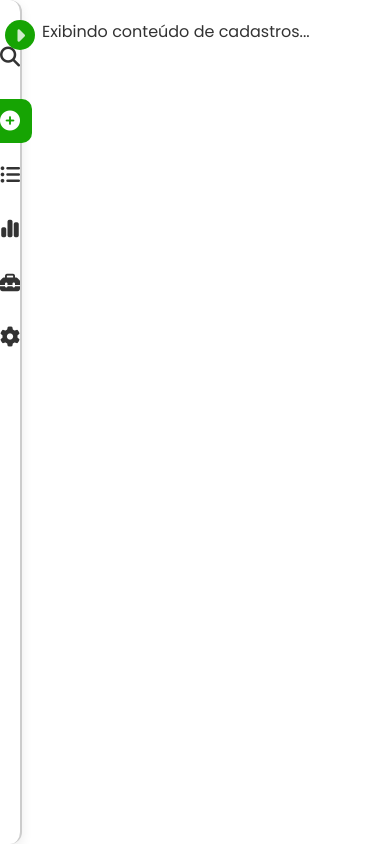
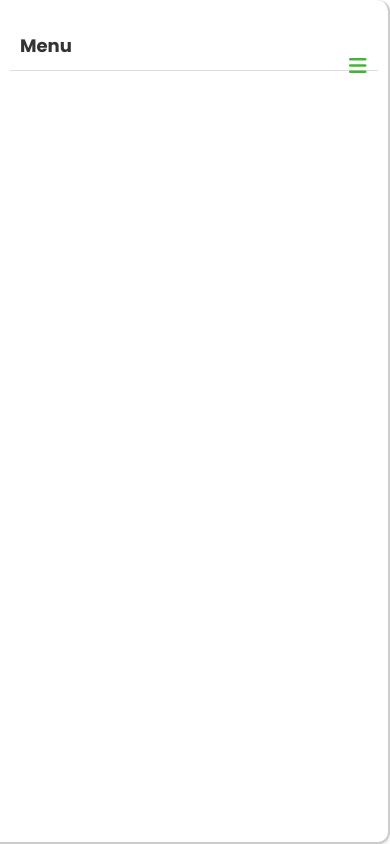
Before and after one commit to Ferreira-Nicolas/Frontend-SIGEPP, a React (Vite) app: page /home in a window 390 px wide. Built offline with nearby package versions, Linux system fonts and the light colour scheme.

Commit message:
mobile version

```diff
--- a/index.html
+++ b/index.html
@@ -5,6 +5,7 @@
   <meta charset="UTF-8" />
   <link rel="icon" type="image/svg+xml" href="/vite.svg" />
   <meta name="viewport" content="width=device-width, initial-scale=1.0" />
+
   <link rel="stylesheet" href="https://cdnjs.cloudflare.com/ajax/libs/font-awesome/6.7.2/css/all.min.css"
     integrity="sha512-Evv84Mr4kqVGRNSgIGL/F/aIDqQb7xQ2vcrdIwxfjThSH8CSR7PBEakCr51Ck+w+/U6swU2Im1vVX0SVk9ABhg=="
     crossorigin="anonymous" referrerpolicy="no-referrer" />
--- a/src/components/Sidebar.jsx
+++ b/src/components/Sidebar.jsx
@@ -5,8 +5,10 @@ const Sidebar = ({ selectedMenu, onMenuClick }) => {
   const [isOpen, setIsOpen] = useState(true);
   const [openMenus, setOpenMenus] = useState({}); // Controla os submenus abertos
   const [shouldFocusSearch, setShouldFocusSearch] = useState(false);
+  const [isMobile, setIsMobile] = useState(false);
   const searchInputRef = useRef(null);
 
+  // Foca na pesquisa quando o menu for aberto
   useEffect(() => {
     if (isOpen && shouldFocusSearch && searchInputRef.current) {
       searchInputRef.current.focus();
@@ -14,12 +16,15 @@ const Sidebar = ({ selectedMenu, onMenuClick }) => {
     }
   }, [isOpen, shouldFocusSearch]);
 
+  // Detecta o tamanho da tela e ajusta o comportamento
   useEffect(() => {
     const handleResize = () => {
-      if (window.innerWidth < 768) {
-        setIsOpen(false);
+      const mobile = window.innerWidth < 768;
+      setIsMobile(mobile);
+      if (mobile) {
+        setIsOpen(false); // Inicia fechado no mobile (header com botão de hambúrguer)
       } else {
-        setIsOpen(true);
+        setIsOpen(true); // Exibe aberto no desktop
       }
     };
     handleResize();
@@ -27,6 +32,7 @@ const Sidebar = ({ selectedMenu, onMenuClick }) => {
     return () => window.removeEventListener("resize", handleResize);
   }, []);
 
+  // Alterna a abertura dos submenus (mesma lógica para desktop e mobile)
   const toggleMenu = (menu) => {
     if (!isOpen) {
       setIsOpen(true);
@@ -36,12 +42,29 @@ const Sidebar = ({ selectedMenu, onMenuClick }) => {
     setOpenMenus((prev) => ({ ...prev, [menu]: !prev[menu] }));
   };
 
+  const toggleSidebar = () => setIsOpen(!isOpen);
+
   return (
-    <div className={`sidebar ${isOpen ? "open" : "closed"}`}>
-      <button className="toggle-btn" onClick={() => setIsOpen(!isOpen)}>
+    <div className={`sidebar ${isOpen ? "open" : "closed"} ${isMobile ? "mobile" : ""}`}>
+      {isMobile ? (
+        // Bloco de header para mobile com título e botão de toggle
+        <div className="mobile-header">
+          <span className="mobile-title">Menu</span>
+          <button className="toggle-btn" onClick={toggleSidebar}>
+            {isOpen ? (
+              <i className="fa-solid fa-times icon-transition"></i>
+            ) : (
+              <i className="fa-solid fa-bars icon-transition"></i>
+            )}
+          </button>
+        </div>
+      ) : (
+        // Botão de toggle para desktop (posição absoluta)
+        <button className="toggle-btn" onClick={toggleSidebar}>
           <i className="fa-solid fa-caret-left icon-transition"></i>
         </button>
-
+      )}
+      {(!isMobile || isOpen) && (
         <ul>
           {/* Barra de pesquisa */}
           <li className="search-container">
@@ -137,7 +160,7 @@ const Sidebar = ({ selectedMenu, onMenuClick }) => {
             </ul>
           )}
 
-        {/* Outros menus sem submenu */}
+          {/* Outros itens sem submenu */}
           <li
             className={selectedMenu === "relatorios" ? "active" : ""}
             onClick={() => onMenuClick("relatorios")}
@@ -160,6 +183,7 @@ const Sidebar = ({ selectedMenu, onMenuClick }) => {
             {isOpen && <span>Configurações</span>}
           </li>
         </ul>
+      )}
     </div>
   );
 };
--- a/src/styles/Home.css
+++ b/src/styles/Home.css
@@ -1,5 +1,3 @@
-/* src/components/App.css */
-
 /* Reset básico */
 *,
 *::before,
@@ -21,7 +19,6 @@ body{
     display: flex;
     height: 100vh;
     width: 100vw;
-
 }
 
 /* Conteúdo principal */
@@ -29,7 +26,6 @@ body{
     flex: 1;
     background-color: #ffffff;
     padding: 20px;
-
 }
 
 .header {
@@ -45,4 +41,20 @@ h2 {
     color: #333;
 }
 
-/* Outros estilos semelhantes aos fornecidos */
+/* Media query para dispositivos móveis */
+@media (max-width: 768px) {
+  .main-container {
+    flex-direction: column;
+    height: auto; /* Ajusta para o conteúdo crescer naturalmente */
+  }
+
+  /* Se o Sidebar tem uma classe específica (ex.: .sidebar), ajuste o seu estilo */
+  .sidebar {
+    width: 100%;
+    /* Caso queira adicionar uma margem ou limitar altura, adicione aqui */
+  }
+
+  .content {
+    padding: 10px;
+  }
+}
--- a/src/styles/components/Sidebar.css
+++ b/src/styles/components/Sidebar.css
@@ -1,4 +1,20 @@
-/* Menu lateral */
+/* Reset básico */
+*,
+*::before,
+*::after {
+    margin: 0;
+    padding: 0;
+    box-sizing: border-box;
+}
+body {
+    background-color: #ffffff;
+    font-family: "Poppins", sans-serif;
+    font-weight: 400;
+    font-style: normal;
+    z-index: -1;
+}
+
+/* =================== Desktop (Sidebar Vertical) =================== */
 .sidebar {
     display: flex;
     flex-direction: column;
@@ -15,19 +31,17 @@
     will-change: width, padding;
 }
 
-/* Sidebar recolhida */
 .sidebar.closed {
     width: 4%;
     padding: 20px 10px;
 }
 
-/* Sidebar aberta */
 .sidebar.open {
     width: 250px;
     padding: 20px;
 }
 
-/* Lista e itens */
+/* Itens da lista */
 .sidebar ul {
     display: flex;
     flex-direction: column;
@@ -67,7 +81,7 @@ i {
     align-self: center;
 }
 
-/* Botão de toggle */
+/* Botão de toggle (Desktop) */
 .toggle-btn {
     position: absolute;
     top: 20px;
@@ -96,21 +110,7 @@ i {
     opacity: 0.8;
 }
 
-.hr-divider {
-    color: #333;
-    margin: 4px 0;
-}
-
-.sidebar.closed .toggle-btn {
-    align-self: center;
-}
-
-.sidebar.closed li {
-    width: fit-content;
-    transition: width 1s ease-in-out;
-}
-
-/* Submenu com animação simples usando max-height e opacidade */
+/* Submenu com animação */
 .submenu {
     list-style: none;
     padding-left: 20px;
@@ -121,19 +121,15 @@ i {
 }
 
 .submenu.show {
-    max-height: 500px; /* Valor alto para acomodar os itens */
+    max-height: 500px;
     opacity: 1;
 }
 
-/* Se for necessário scroll, a classe scrollable define max-height fixo */
 .submenu.scrollable {
     overflow-y: auto;
-    /* Se a animação for necessária para submenus com scroll,
-       comente a regra abaixo para deixar o valor definido em .submenu.show prevalecer */
-    /* max-height: 200px; */
 }
 
-/* Ícone de dropdown */
+/* Dropdown icon */
 .dropdown-icon {
     margin-left: auto;
     transition: transform 0.3s ease-in-out;
@@ -143,7 +139,7 @@ i {
     transform: rotate(180deg);
 }
 
-/* Estilos para a barra de pesquisa */
+/* Barra de pesquisa */
 .search-input {
     width: 100%;
     padding: 8px 18px;
@@ -161,27 +157,102 @@ i {
     cursor: pointer;
 }
 
-/* Estilização da barra de scroll */
-.submenu.scrollable::-webkit-scrollbar {
-    width: 5px;
-}
+/* =================== Mobile (Header) =================== */
+/* =================== Mobile (Header) =================== */
+@media (max-width: 768px) {
+    .sidebar.mobile {
+        position: fixed;
+        top: 0;
+        left: 0;
+        width: 100%;
+        background-color: #ffffff;
+        border-bottom: 2px solid #ccc;
+        box-shadow: 0 2px 4px rgba(0, 0, 0, 0.1);
+        z-index: 1000;
+    }
 
-.submenu.scrollable::-webkit-scrollbar-track {
-    background: transparent;
-}
+    /* Header para mobile com layout em linha */
+    .mobile-header {
+        display: flex;
+        justify-content: space-between;
+        align-items: center;
+        width: 100%;
+        padding: 10px;
+        background-color: #ffffff;
+        border-bottom: 1px solid #ddd;
+    }
 
-.submenu.scrollable::-webkit-scrollbar-thumb {
-    background-color: rgba(0, 0, 0, 0.2);
-    border-radius: 10px;
-}
+    .mobile-title {
+        font-size: 18px;
+        font-weight: bold;
+        color: #333;
+    }
 
-/* Responsividade */
-@media (max-width: 768px) {
-    .sidebar {
-        width: 60px;
-        padding: 10px;
+    /* Botão de toggle dentro do header (agora sem posição absoluta) */
+    .mobile-header .toggle-btn {
+        position: relative;
+        background: none;
+        border: none;
+        font-size: 24px;
+        color: #16a403;
+        /* Opcional: ajuste de margem para separar um pouco do título */
+        margin-right: 10px;
     }
-    .sidebar.open {
-        width: 200px;
+
+    /* A lista (ul) será renderizada apenas quando isOpen for true (via React) */
+    .sidebar.mobile ul {
+        width: 100%;
+        margin-top: 10px;
+        display: flex;
+        flex-direction: column;
     }
 }
+@media (max-width: 768px) {
+    .sidebar.mobile {
+        position: fixed;
+        top: 0;
+        left: 0;
+        width: 100%;
+        background-color: #ffffff;
+        border-bottom: 2px solid #ccc;
+        box-shadow: 0 2px 4px rgba(0, 0, 0, 0.1);
+        z-index: 1000;
+    }
+
+    /* Header para mobile */
+    .mobile-header {
+        display: flex;
+        justify-content: space-between;
+        align-items: center;
+        width: 100%;
+        padding: 10px;
+        background-color: #ffffff;
+        border-bottom: 1px solid #ddd;
+    }
+
+    .mobile-title {
+        font-size: 18px;
+        font-weight: bold;
+        color: #333;
+    }
+
+    /* Botão de toggle no header mobile */
+    .sidebar.mobile .toggle-btn {
+        position: relative;
+        font-size: 24px;
+        background: none;
+        padding: 15px;
+        border: none;
+        color: #16a403;
+    }
+
+
+
+    /* A lista (ul) será renderizada apenas quando isOpen for true (via React) */
+    .sidebar.mobile ul {
+        width: 100%;
+        margin-top: 10px;
+        display: flex;
+        flex-direction: column;
+    }
+}
```
Lines whose indentation alone changed are shown as unchanged.
